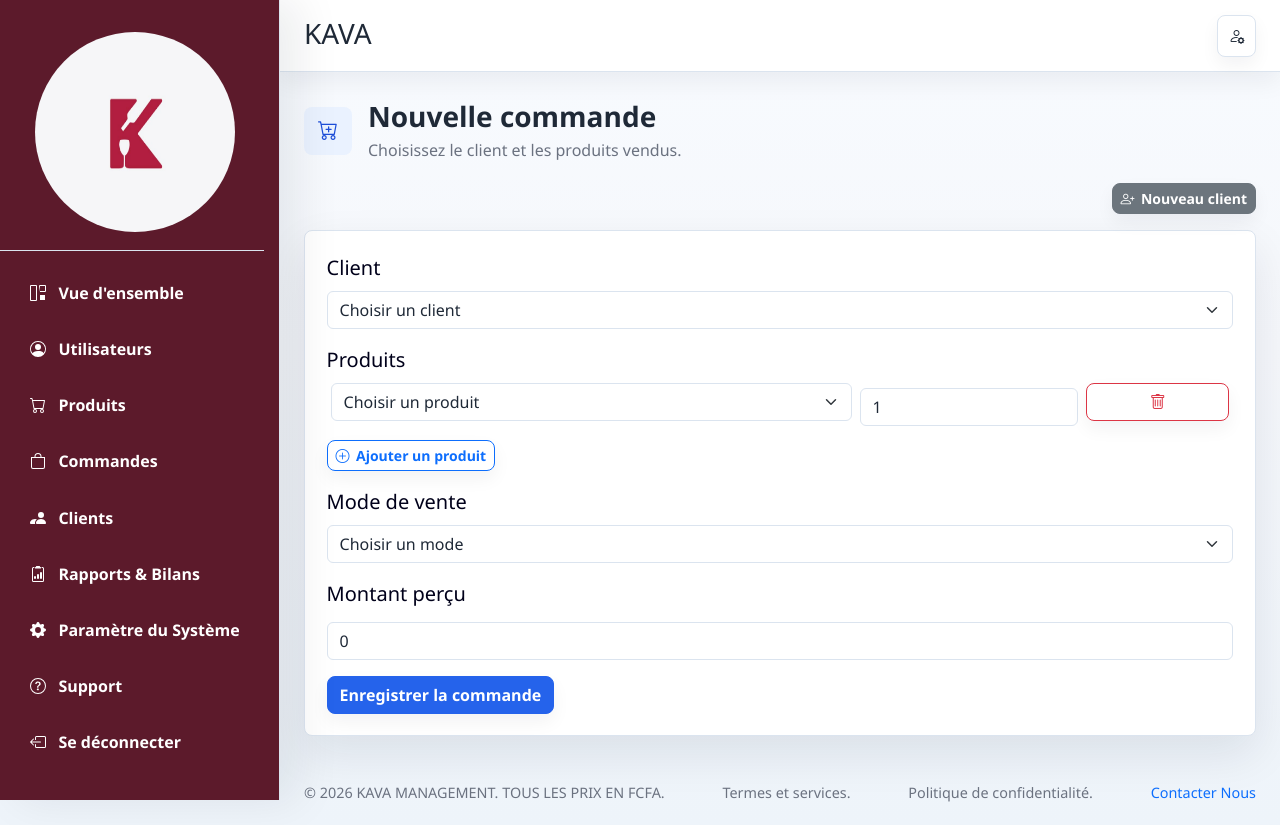
After one commit to divanmarco/KAVA, a Flask app: page /add_orders.html in a window 1280 px wide. The commit adds this page. Run offline with Flask 3, Linux system fonts and the light colour scheme; the visitor is signed in with stand-in values (Sample User, id 1); data that the repository does not hold is empty.

Commit message:
Création du module Commande et ses autres modules

```diff
--- a/Templates/html/layout.html
+++ b/Templates/html/layout.html
@@ -49,7 +49,7 @@
           </svg>
           <span>Produits</span>
         </a>
-        <a class="nav-link {% if request.endpoint == 'orders' %}active{% endif %}" href="#">
+        <a class="nav-link {% if request.endpoint == 'orders' %}active{% endif %}" href="{{ url_for('orders') }}">
           <svg xmlns="http://www.w3.org/2000/svg" width="16" height="16" fill="currentColor" class="bi bi-bag"
             viewBox="0 0 16 16">
             <path
--- /dev/null
+++ b/Templates/html/orders/add_orders.html
@@ -0,0 +1,91 @@
+{% extends "html/layout.html" %}
+
+{% block title %}Nouvelle commande{% endblock %}
+
+{% block page_icon %}<i class="bi bi-cart-plus"></i>{% endblock %}
+{% block page_title %}Nouvelle commande{% endblock %}
+{% block page_subtitle %}Choisissez le client et les produits vendus.{% endblock %}
+
+{% block heading_actions %}
+<a class="btn btn-secondary btn-sm" href="{{ url_for('add_customer') }}">
+    <i class="bi bi-person-plus"></i> Nouveau client
+</a>
+{% endblock %}
+
+{% block content %}
+<form method="POST" action="{{ url_for('add_orders') }}">
+    <div class="mb-3">
+        <label for="id_client" class="form-label">Client</label>
+        <select class="form-select" id="id_client" name="id_client" required>
+            <option value="">Choisir un client</option>
+            {% for customer in customers %}
+            <option value="{{ customer.id_client }}">{{ customer.name }}</option>
+            {% endfor %}
+        </select>
+    </div>
+
+    <label class="form-label">Produits</label>
+    <div id="lignes">
+        <div class="row g-2 mb-2 ligne-produit">
+            <div class="col-md-7">
+                <select class="form-select" name="id_produit" required>
+                    <option value="">Choisir un produit</option>
+                    {% for product in products %}
+                    <option value="{{ product.id_produit }}">
+                        {{ product.name }} - {{ product.prix_de_vente }} ({{ product.quantite_en_stock }} en stock)
+                    </option>
+                    {% endfor %}
+                </select>
+            </div>
+            <div class="col-md-3">
+                <input class="form-control" type="number" name="quantite" min="1" value="1" required>
+            </div>
+            <div class="col-md-2">
+                <button type="button" class="btn btn-outline-danger w-100 supprimer-ligne">
+                    <i class="bi bi-trash"></i>
+                </button>
+            </div>
+        </div>
+    </div>
+    <button type="button" id="ajouter-ligne" class="btn btn-outline-primary btn-sm mb-3">
+        <i class="bi bi-plus-circle"></i> Ajouter un produit
+    </button>
+
+    <div class="mb-3">
+        <label for="mode_vente" class="form-label">Mode de vente</label>
+        <select class="form-select" id="mode_vente" name="mode_vente" required>
+            <option value="">Choisir un mode</option>
+            <option value="comptant">Comptant</option>
+            <option value="credit">Crédit</option>
+            <option value="livraison">Livraison</option>
+        </select>
+    </div>
+
+    <div class="mb-3">
+        <label for="montant_percue" class="form-label">Montant perçu</label>
+        <input class="form-control" type="number" id="montant_percue" name="montant_percue" step="0.01" min="0" value="0">
+    </div>
+
+    <button type="submit" class="btn btn-primary">Enregistrer la commande</button>
+</form>
+{% endblock %}
+
+{% block scripts %}
+<script>
+    const lignes = document.getElementById("lignes");
+
+    document.getElementById("ajouter-ligne").addEventListener("click", function () {
+        const copie = lignes.querySelector(".ligne-produit").cloneNode(true);
+        copie.querySelector("select").selectedIndex = 0;
+        copie.querySelector("input").value = 1;
+        lignes.appendChild(copie);
+    });
+
+    lignes.addEventListener("click", function (e) {
+        const bouton = e.target.closest(".supprimer-ligne");
+        if (bouton && lignes.querySelectorAll(".ligne-produit").length > 1) {
+            bouton.closest(".ligne-produit").remove();
+        }
+    });
+</script>
+{% endblock %}
--- a/app.py
+++ b/app.py
@@ -1,4 +1,6 @@
 import email
+from commande import creer_commande, StockInsuffisant
+from flask_login import current_user, login_required
 from unicodedata import name
 from flask import Flask, render_template, redirect , request, session , url_for, flash
 from pymysql import IntegrityError
@@ -6,7 +8,7 @@ from config import Config
 from flask_migrate import Migrate
 from flask_bcrypt import Bcrypt
 from extensions import db, login, migrate, bcrypt
-from models import User
+from models import User,Produits
 from flask_login import login_user, logout_user, login_required, current_user
 from werkzeug.security import generate_password_hash
 import secrets
@@ -40,7 +42,6 @@ with app.app_context():
 def index():
     return render_template('html/index.html')
 
-
 @app.route('/login', methods=['GET', 'POST'])
 def login():
     if current_user.is_authenticated:
@@ -51,13 +52,10 @@ def login():
         password = request.form.get('password')
 
         user = User.query.filter_by(name=name).first()
-
-
         if not user or user.email != password:
             flash("Nom d'utilisateur ou mot de passe incorrect.", "danger")
-
-
-
+        elif user.role.value  != 'Gérant':
+            flash("Seul le Gérant peut se connecter pour l'instant.", "warning")
         else:
             login_user(user)
             flash(f"Bienvenue {user.name} !")
@@ -562,26 +560,90 @@ def support():
 
 
 
+#gestion des ventes et commandes
+@app.route("/add_orders.html", methods=["GET", "POST"])
+@login_required
+def add_orders():
+    customers = Client.query.order_by(Client.name).all()
+    products = Produits.query.filter(Produits.quantite_en_stock > 0).order_by(Produits.name).all()
+
+    if request.method == "POST":
+        id_client = request.form.get("id_client", type=int)
+        mode_vente = request.form.get("mode_vente")
+        montant_percue = request.form.get("montant_percue", type=float) or 0
+        ids_produits = request.form.getlist("id_produit")
+        quantites = request.form.getlist("quantite")
+
+        if not id_client:
+            flash("Le client est obligatoire.", "danger")
+            return render_template("html/orders/add_orders.html", customers=customers, products=products)
+
+        if mode_vente not in ("comptant", "credit", "livraison"):
+            flash("Le mode de vente est obligatoire.", "danger")
+            return render_template("html/orders/add_orders.html", customers=customers, products=products)
+
+        try:
+            lignes = [
+                {"id_produit": int(id_produit), "quantite": int(quantite)}
+                for id_produit, quantite in zip(ids_produits, quantites)
+                if id_produit and quantite
+            ]
+        except ValueError:
+            flash("Les quantités doivent être des nombres entiers.", "danger")
+            return render_template("html/orders/add_orders.html", customers=customers, products=products)
+
+        try:
+            creer_commande(
+                id_client=id_client,
+                lignes=lignes,
+                id_utilisateur=current_user.id,
+                mode_vente=mode_vente,
+                montant_percue=montant_percue,
+            )
+        except StockInsuffisant as e:
+            flash(str(e), "danger")
+            return render_template("html/orders/add_orders.html", customers=customers, products=products)
+        except ValueError as e:
+            flash(str(e), "danger")
+            return render_template("html/orders/add_orders.html", customers=customers, products=products)
+        except IntegrityError:
+            flash("Une erreur est survenue lors de l'enregistrement de la commande.", "danger")
+            return render_template("html/orders/add_orders.html", customers=customers, products=products)
+
+        flash("Commande enregistrée avec succès.", "success")
+        return redirect(url_for("add_orders"))
+
+    return render_template("html/orders/add_orders.html", customers=customers, products=products)
 
 
 
 
 
+@app.route("/orders.html")
+@login_required
+def orders():
+    page = request.args.get("page", 1, type=int)
+    q = request.args.get("q", "", type=str).strip()
 
+    query = (
+        Commande.query
+        .join(Client, Commande.id_client == Client.id_client)
+        .outerjoin(Vente, Vente.id_commande == Commande.id_commande)
+        .add_columns(
+            Client.name.label("client_name"),
+            Vente.montant_attendu.label("montant_attendu"),
+            Vente.montant_percue.label("montant_percue"),
+            Vente.statut.label("statut"),
+            Vente.date_vente.label("date_vente"),
+        )
+    )
+    if q:
+        query = query.filter(Client.name.ilike(f"%{q}%"))
 
-
-
-
-
-
-
-
-
-
-
-
-
-
+    commandes = query.order_by(Commande.id_commande.desc()).paginate(
+        page=page, per_page=10, error_out=False
+    )
+    return render_template("html/orders/orders.html", orders=commandes, q=q)
 
 
 
@@ -667,9 +729,6 @@ def support():
 def blank():
     return render_template("html/alerts.html")
 
-@app.route("/orders.html", methods=["GET", "POST"])
-def orders():
-    return render_template("html/orders.html")
 
 @app.route("/forms.html", methods=["GET", "POST"])
 def forms():
--- a/models.py
+++ b/models.py
@@ -1,5 +1,5 @@
 from datetime import date
-
+from decimal import Decimal
 from flask.config import T
 from flask_wtf import FlaskForm
 from wtforms import StringField, PasswordField, SubmitField
@@ -103,6 +103,8 @@ class Ligne_Commande(db.Model):
     id_commande = db.Column(db.Integer, db.ForeignKey("commande.id_commande"), nullable=False)
     id_produit = db.Column(db.Integer, db.ForeignKey("produits.id_produit"), nullable=False)
     name = db.Column(db.String(50), nullable=False)
+    quantite = db.Column(db.Integer, nullable=False, default=1, server_default="1")
+    prix_unitaire = db.Column(db.Numeric(10, 2), nullable=False, default=0, server_default="0")
 
 
 class Vente(db.Model):
```
Also changed, not shown: Templates/html/orders/orders.html (added, +82 -0 lines), commande.py (added, +79 -0 lines), migrations/versions/1c530fb28573_ajout_quantite_et_prix_unitaire_a_ligne_.py (added, +34 -0 lines), Templates/html/orders/edit_orders.html (added), Templates/html/orders/orders_details.html (added).
